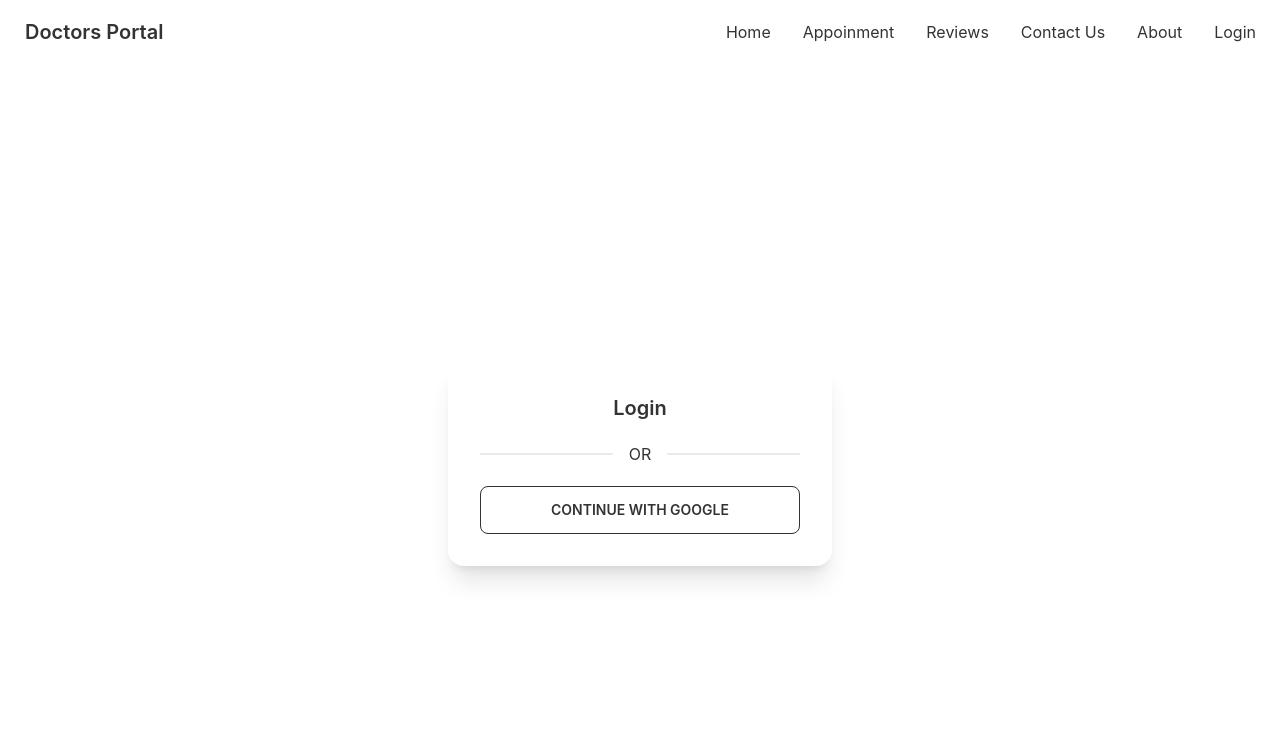
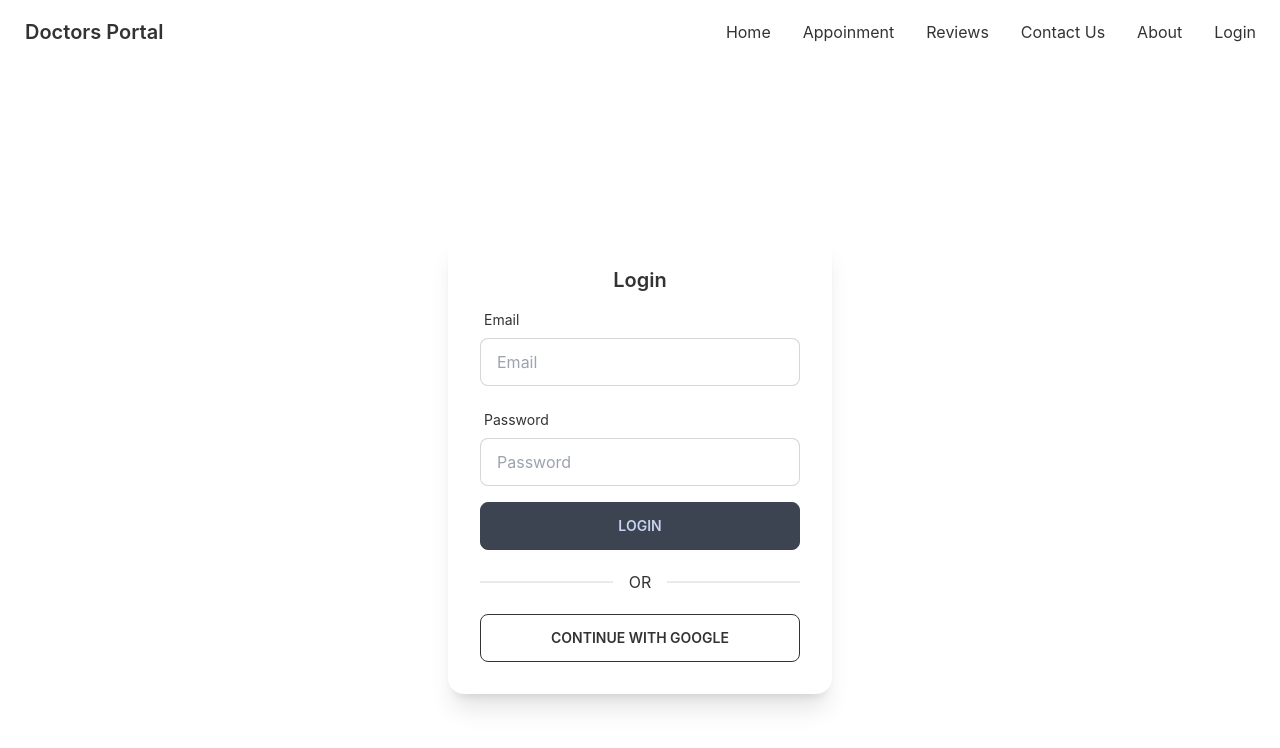
Before and after one commit to abdullah-masud/Doctors-Portal-Client, a React (Create React App) app: page /login in a window 1280 px wide. Shown: the top 748 px of the page. Built offline with nearby package versions, Linux system fonts and the light colour scheme; no server answers.

Commit message:
login and loading

```diff
--- a/package.json
+++ b/package.json
@@ -13,6 +13,7 @@
     "react-day-picker": "^8.0.4",
     "react-dom": "^18.1.0",
     "react-firebase-hooks": "^5.0.3",
+    "react-hook-form": "^7.31.1",
     "react-router-dom": "^6.3.0",
     "react-scripts": "5.0.1",
     "web-vitals": "^2.1.4"
--- a/src/Pages/Login/Login.js
+++ b/src/Pages/Login/Login.js
@@ -1,19 +1,94 @@
 import React from 'react';
-import { useSignInWithGoogle } from 'react-firebase-hooks/auth';
+import { useSignInWithEmailAndPassword, useSignInWithGoogle } from 'react-firebase-hooks/auth';
 import auth from '../../firebase.init';
+import { useForm } from "react-hook-form";
+import Loading from '../Shared/Loading';
 
 const Login = () => {
-    const [signInWithGoogle, user, loading, error] = useSignInWithGoogle(auth);
+    const [signInWithGoogle, googleUser, googleLoading, googleError] = useSignInWithGoogle(auth);
+    const { register, formState: { errors }, handleSubmit } = useForm();
 
-    if (user) {
-        console.log(user);
+    const [signInWithEmailAndPassword, emailUser, emailLoading, emailError] = useSignInWithEmailAndPassword(auth);
+
+
+    if (emailLoading || googleLoading) {
+        return <Loading />
     }
+
+    let signInerror;
+    if (emailError || googleError) {
+        signInerror = <p className='text-red-500'><small>{emailError?.message || googleError?.message}</small></p>
+    }
+
+    if (googleUser || emailUser) {
+        console.log(googleUser);
+    }
+
+    const onSubmit = data => {
+        console.log(data);
+        signInWithEmailAndPassword(data.email, data.password)
+    };
 
     return (
         <div className='flex justify-center items-center h-screen max-w-7xl mx-auto'>
             <div className="card w-96 bg-base-100 shadow-xl">
                 <div className="card-body">
                     <h2 className="card-title text-center block">Login</h2>
+                    <form onSubmit={handleSubmit(onSubmit)}>
+
+                        <div className="form-control w-full max-w-xs">
+                            <label className="label">
+                                <span className="label-text">Email</span>
+                            </label>
+                            <input
+                                type="email"
+                                placeholder="Email"
+                                className="input input-bordered w-full max-w-xs"
+                                {...register("email", {
+                                    required: {
+                                        value: true,
+                                        message: 'Email is Required'
+                                    },
+                                    pattern: {
+                                        value: /[a-z0-9]+@[a-z]+\.[a-z]{2,3}/,
+                                        message: 'Provide a Valid Email'
+                                    }
+                                })}
+                            />
+                            <label className="label">
+                                {errors.email?.type === 'required' && <span className="label-text-alt text-red-500">{errors.email.message}</span>}
+                                {errors.email?.type === 'pattern' && <span className="label-text-alt text-red-500">{errors.email.message}</span>}
+                            </label>
+                        </div>
+
+                        <div className="form-control w-full max-w-xs">
+                            <label className="label">
+                                <span className="label-text">Password</span>
+                            </label>
+                            <input
+                                type="password"
+                                placeholder="Password"
+                                className="input input-bordered w-full max-w-xs"
+                                {...register("password", {
+                                    required: {
+                                        value: true,
+                                        message: 'Password is Required'
+                                    },
+                                    minLength: {
+                                        value: 6,
+                                        message: 'Must be 6 characters of longer'
+                                    }
+                                })}
+                            />
+                            <label className="label">
+                                {errors.password?.type === 'required' && <span className="label-text-alt text-red-500">{errors.password.message}</span>}
+                                {errors.password?.type === 'minLength' && <span className="label-text-alt text-red-500">{errors.password.message}</span>}
+                            </label>
+                        </div>
+
+                        {signInerror}
+                        <input className='btn w-full max-w-xs' value="Login" type="submit" />
+                    </form>
                     <div className="divider">OR</div>
                     <button
                         onClick={() => signInWithGoogle()}
--- /dev/null
+++ b/src/Pages/Shared/Loading.js
@@ -0,0 +1,11 @@
+import React from 'react';
+
+const Loading = () => {
+    return (
+        <div className='h-screen flex justify-center items-center'>
+            <div class="w-16 h-16 border-b-2 border-gray-900 rounded-full animate-spin"></div>
+        </div>
+    );
+};
+
+export default Loading;
```
Also changed, not shown: 1 other file (tests, documents, lock files or other folders).
